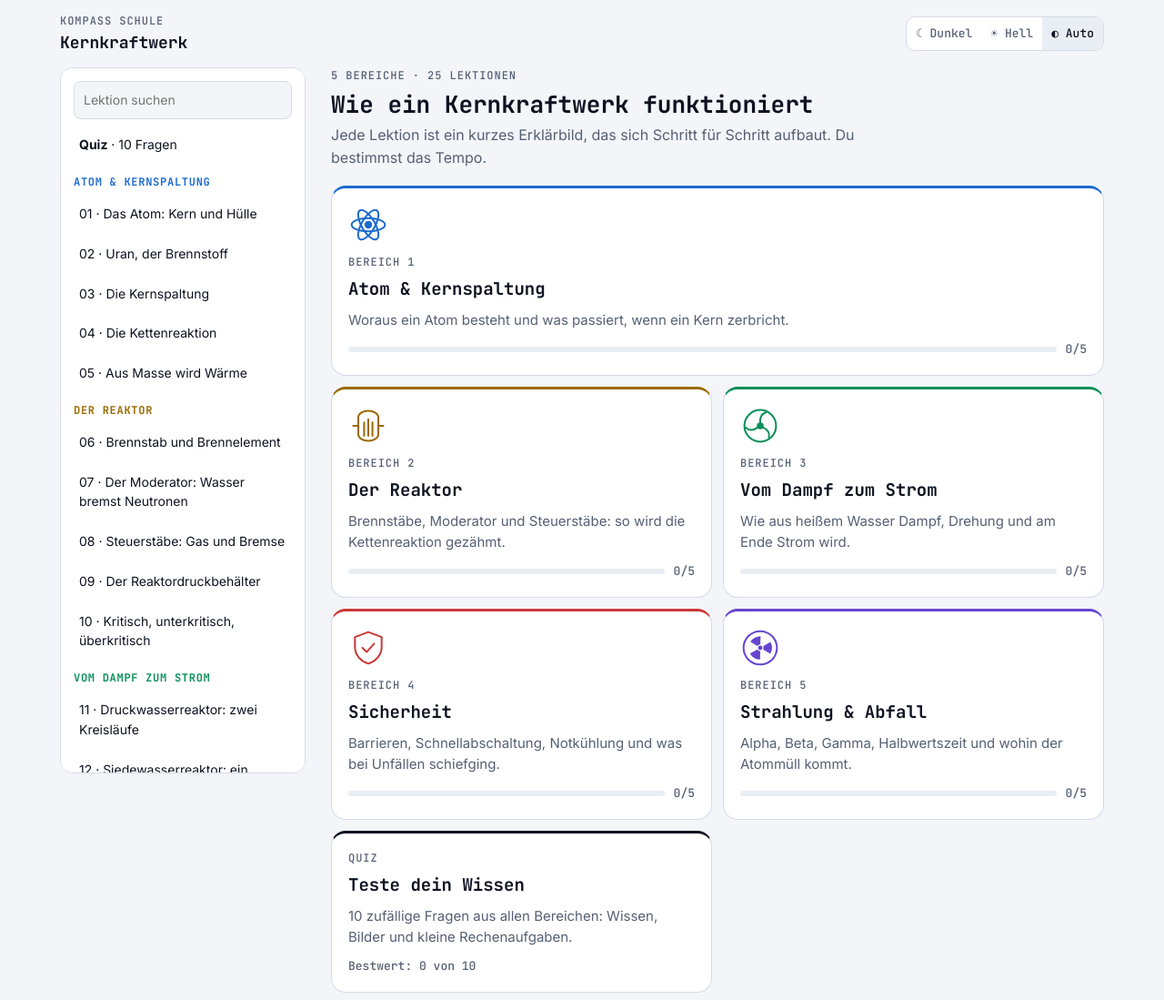
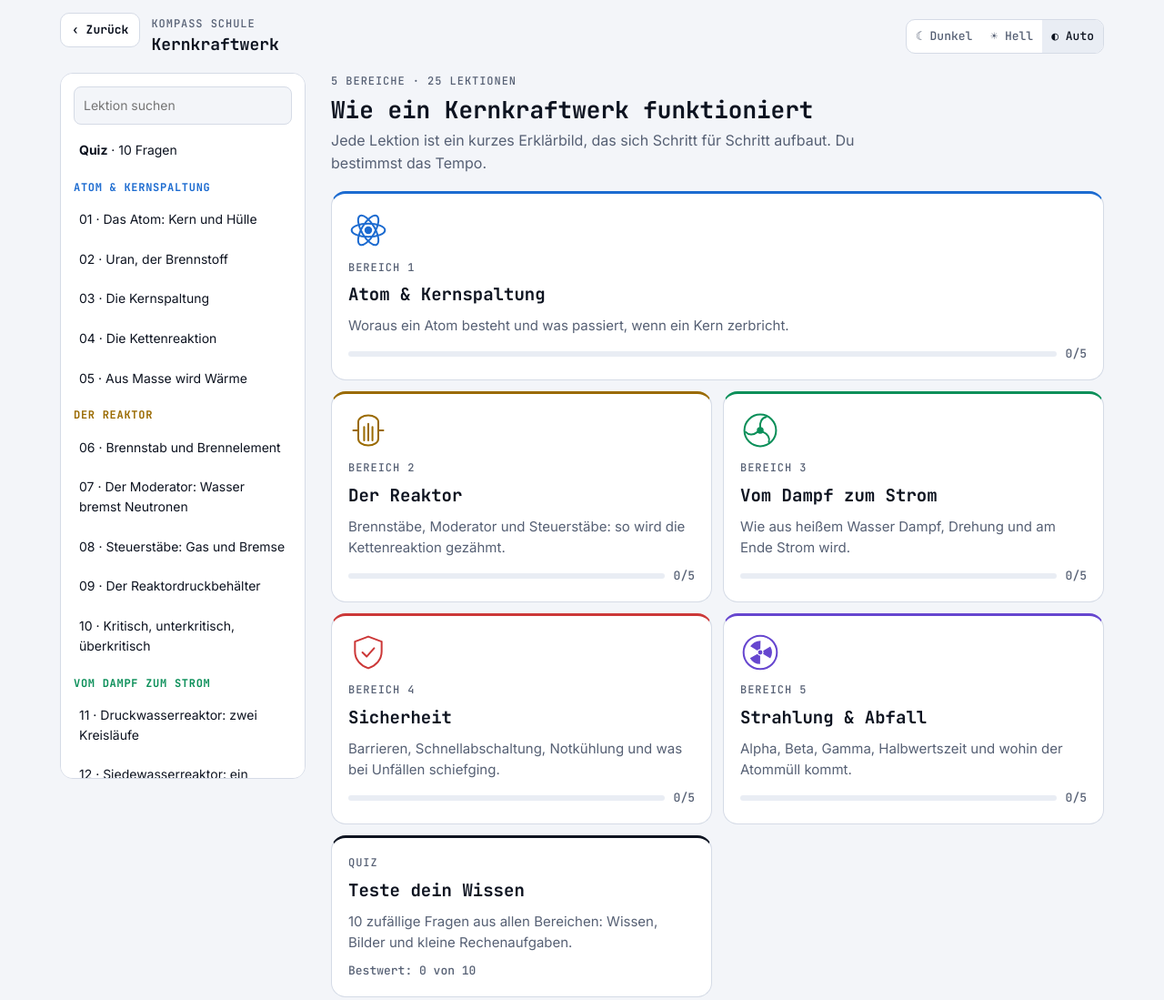
Before and after one commit to BayTek1982/kernkraft, a plain HTML site: page index.html in a window 1280 px wide. Shown: the whole page at 91% size. Drawn offline with Linux system fonts and the light colour scheme.

Commit message:
Zurück-Knopf zur Startseite
Co-Authored-By: Claude Opus 5.5 <noreply@anthropic.com>
Claude-Session: https://claude.ai/code/session_017snxwaMjZBeUV7jGttNMxN

```diff
--- a/index.html
+++ b/index.html
@@ -123,12 +123,16 @@ input[type=range]{flex:1;min-width:120px;accent-color:var(--akz);height:28px}
 .weiter a{flex:1;border:1px solid var(--linie);background:var(--flaeche);border-radius:12px;padding:12px;text-decoration:none;color:var(--text);font-family:var(--mono);font-size:14px;display:flex;flex-direction:column;gap:2px}
 .weiter a:last-child{text-align:right}
 .weiter a.aus{color:var(--grau);pointer-events:none}
+.zurueck{display:inline-flex;align-items:center;gap:4px;font-family:var(--mono);font-size:13px;font-weight:700;color:var(--text);text-decoration:none;border:1px solid var(--linie);background:var(--flaeche);border-radius:10px;padding:8px 12px}
+.zurueck:hover{border-color:var(--grau)}
+.links{display:flex;align-items:center;gap:12px}
 </style>
 </head>
 <body>
 <div class="rahmen">
   <header class="kopf">
-    <a class="marke" href="#start"><span class="klein">Kompass Schule</span><b>Kernkraftwerk</b></a>
+    <div class="links"><a class="zurueck" href="https://start.kompassapps.de">‹ Zurück</a>
+    <a class="marke" href="#start"><span class="klein">Kompass Schule</span><b>Kernkraftwerk</b></a></div>
     <div class="thema" role="group" aria-label="Farbschema">
       <button type="button" data-thema="dunkel">☾ Dunkel</button>
       <button type="button" data-thema="hell">☀ Hell</button>
--- a/sw.js
+++ b/sw.js
@@ -1,6 +1,6 @@
 // Kleiner Hintergrunddienst: speichert die App-Seite, damit sie als echte App startet und auch offline öffnet.
 // Bei jeder neuen Fassung der App die Nummer hinter "kernkraft-v" um eins erhöhen.
-const CACHE = "kernkraft-v3";
+const CACHE = "kernkraft-v4";
 const FILES = ["/", "/index.html", "/manifest.webmanifest", "/icon-192.png", "/icon-512.png"];
 self.addEventListener("install", e => { e.waitUntil(caches.open(CACHE).then(c => c.addAll(FILES))); self.skipWaiting(); });
 self.addEventListener("activate", e => {
```
